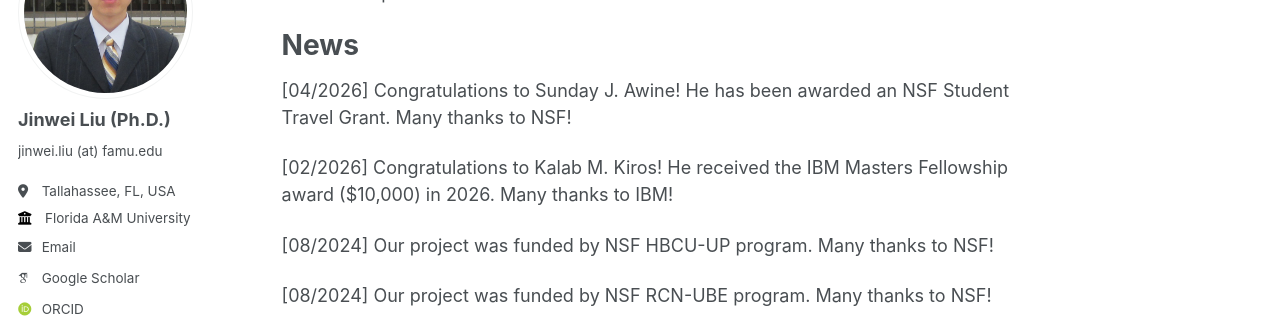
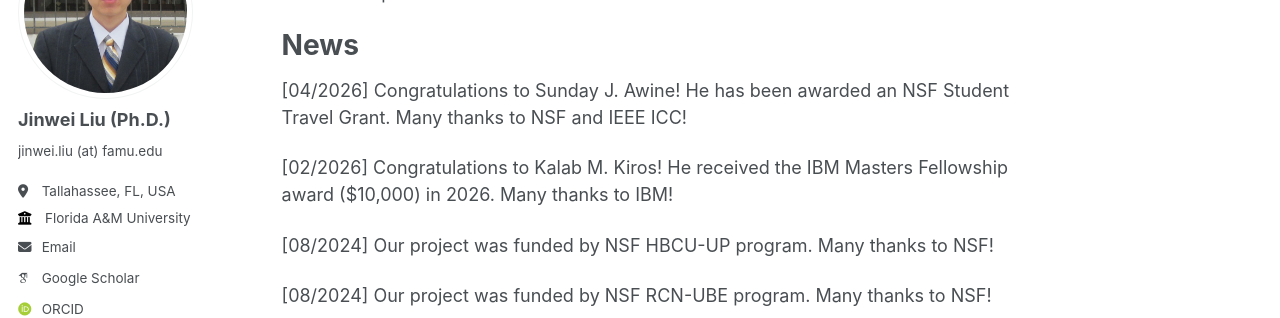
Before and after one commit to jinweiliucu/jinweiliucu.github.io, a Jekyll site: the page built from _pages/about.md, in a window 1280 px wide and 900 px high, scrolled down 753 px. Shown: the part 180-498 px from the top of the window. Built offline with Jekyll 4.4.1, drawn with Linux system fonts in a browser that asks for light colours; some web fonts are replaced.

Commit message:
Update about.md

```diff
--- a/_pages/about.md
+++ b/_pages/about.md
@@ -20,7 +20,7 @@ I am looking for self-motivated students with research interests in any area of
 
 News
 ======
-[04/2026] Congratulations to Sunday J. Awine! He has been awarded an NSF Student Travel Grant. Many thanks to NSF!
+[04/2026] Congratulations to Sunday J. Awine! He has been awarded an NSF Student Travel Grant. Many thanks to NSF and IEEE ICC!
 
 [02/2026] Congratulations to Kalab M. Kiros! He received the IBM Masters Fellowship award ($10,000) in 2026. Many thanks to IBM!
 
```
